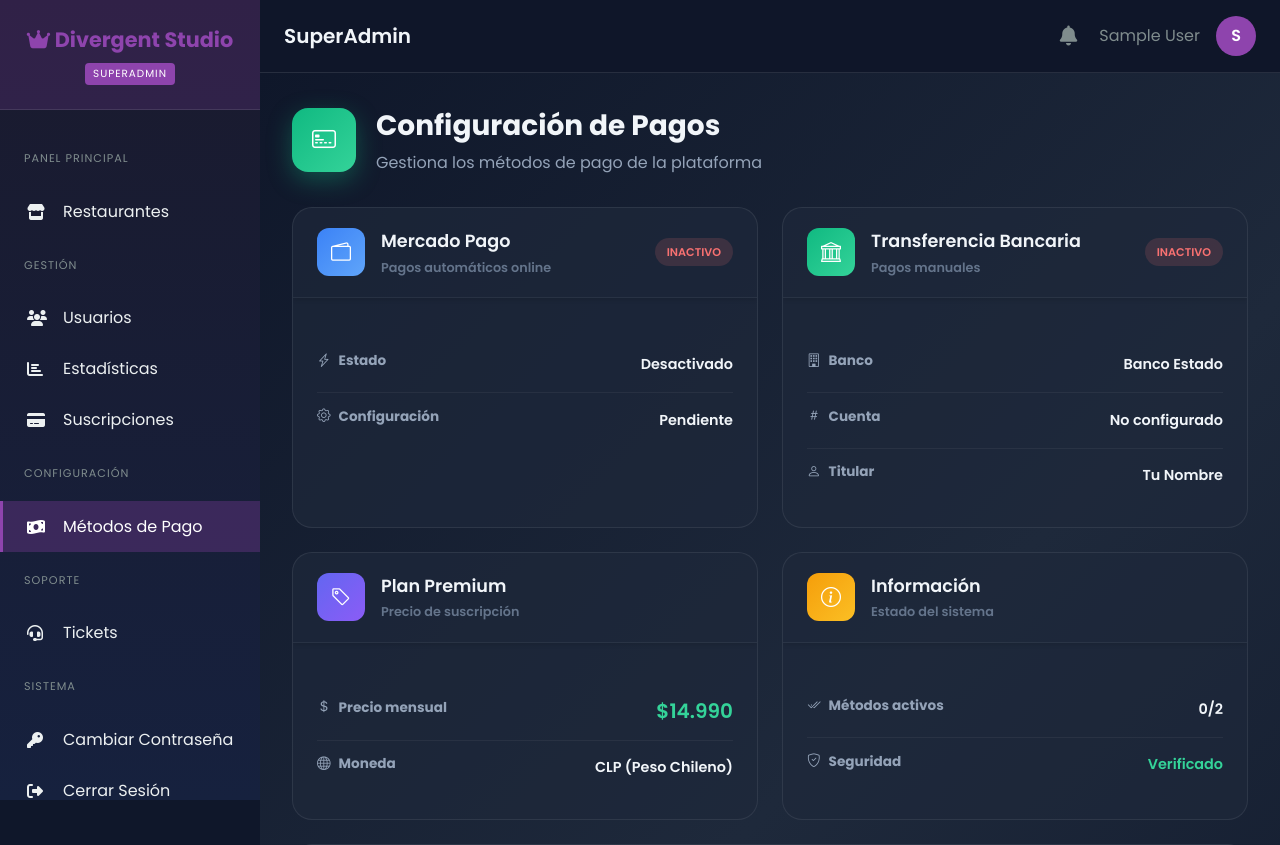
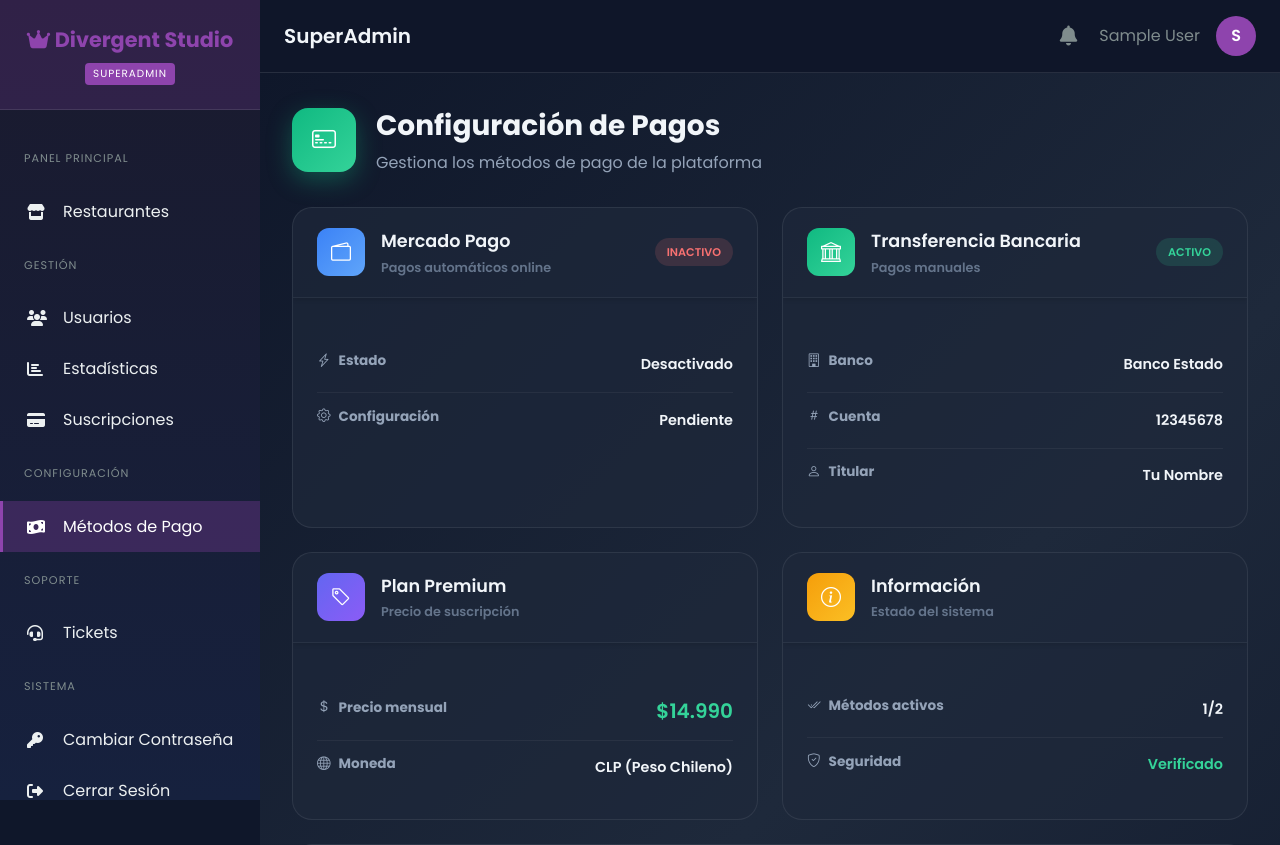
Before and after one commit to Jesus1025/MiMen-digital.cl, a Flask app: page /superadmin/config/pagos in a window 1280 px wide. Shown: the top 845 px of the page. Run offline with Flask 3, Linux system fonts and the light colour scheme; the visitor is signed in with stand-in values (Sample User, id 1); data comes from the database, SQL or seed files in the repository; data that the repository does not hold is empty; parts of the project's set-up code (start-up, migrations or seed data) failed here and were passed over; some libraries are stand-ins or nearby versions.

Commit message:
Add files via upload

```diff
--- a/mimenudigital/app_menu.py
+++ b/mimenudigital/app_menu.py
@@ -3676,18 +3676,21 @@
     """Responder a un ticket de soporte."""
     ticket_id = request.form.get('ticket_id')
     respuesta = request.form.get('respuesta', '').strip()
+    nuevo_estado = request.form.get('nuevo_estado', 'respondido')
     enviar_email = request.form.get('enviar_email') == 'on'
-    cerrar_ticket = request.form.get('cerrar_ticket') == 'on'
 
     if not ticket_id or not respuesta:
         flash('Faltan datos requeridos', 'error')
         return redirect(url_for('superadmin_tickets'))
 
+    # Validar estado
+    estados_validos = ['abierto', 'en_proceso', 'respondido', 'cerrado']
+    if nuevo_estado not in estados_validos:
+        nuevo_estado = 'respondido'
+
     db = get_db()
     try:
         with db.cursor() as cur:
-            nuevo_estado = 'cerrado' if cerrar_ticket else 'respondido'
-
             cur.execute('''
                 UPDATE tickets_soporte
                 SET respuesta = %s,
--- a/mimenudigital/templates/superadmin/config_pagos.html
+++ b/mimenudigital/templates/superadmin/config_pagos.html
@@ -433,18 +433,18 @@
                         <p>Pagos automáticos online</p>
                     </div>
                 </div>
-                <span class="badge {{ 'active' if config.mercado_pago_activo else 'inactive' }}">
-                    {{ 'Activo' if config.mercado_pago_activo else 'Inactivo' }}
+                <span class="badge {{ 'active' if config.mercadopago_activo == 'true' else 'inactive' }}">
+                    {{ 'Activo' if config.mercadopago_activo == 'true' else 'Inactivo' }}
                 </span>
             </div>
             <div class="card-body">
                 <div class="info-row">
                     <span class="label"><i class="bi bi-lightning-charge"></i> Estado</span>
-                    <span class="value">{{ 'Operativo' if config.mercado_pago_activo else 'Desactivado' }}</span>
+                    <span class="value">{{ 'Operativo' if config.mercadopago_activo == 'true' else 'Desactivado' }}</span>
                 </div>
                 <div class="info-row">
                     <span class="label"><i class="bi bi-gear"></i> Configuración</span>
-                    <span class="value">{{ 'API Configurada' if config.mercado_pago_activo else 'Pendiente' }}</span>
+                    <span class="value">{{ 'API Configurada' if config.mercadopago_activo == 'true' else 'Pendiente' }}</span>
                 </div>
             </div>
         </div>
@@ -459,8 +459,8 @@
                         <p>Pagos manuales</p>
                     </div>
                 </div>
-                <span class="badge {{ 'active' if config.transferencia_activo else 'inactive' }}">
-                    {{ 'Activo' if config.transferencia_activo else 'Inactivo' }}
+                <span class="badge {{ 'active' if config.deposito_activo == 'true' else 'inactive' }}">
+                    {{ 'Activo' if config.deposito_activo == 'true' else 'Inactivo' }}
                 </span>
             </div>
             <div class="card-body">
@@ -516,7 +516,7 @@
             <div class="card-body">
                 <div class="info-row">
                     <span class="label"><i class="bi bi-check2-all"></i> Métodos activos</span>
-                    <span class="value">{{ (1 if config.mercado_pago_activo else 0) + (1 if config.transferencia_activo else 0) }}/2</span>
+                    <span class="value">{{ (1 if config.mercadopago_activo == 'true' else 0) + (1 if config.deposito_activo == 'true' else 0) }}/2</span>
                 </div>
                 <div class="info-row">
                     <span class="label"><i class="bi bi-shield-check"></i> Seguridad</span>
@@ -546,7 +546,7 @@
                     </div>
                 </div>
                 <label class="toggle-switch">
-                    <input type="checkbox" name="mercado_pago_activo" {{ 'checked' if config.mercado_pago_activo else '' }}>
+                    <input type="checkbox" name="mercadopago_activo" {{ 'checked' if config.mercadopago_activo == 'true' else '' }}>
                     <span class="toggle-slider"></span>
                 </label>
             </div>
@@ -559,7 +559,7 @@
                     </div>
                 </div>
                 <label class="toggle-switch">
-                    <input type="checkbox" name="transferencia_activo" {{ 'checked' if config.transferencia_activo else '' }}>
+                    <input type="checkbox" name="deposito_activo" {{ 'checked' if config.deposito_activo == 'true' else '' }}>
                     <span class="toggle-slider"></span>
                 </label>
             </div>
```
Also changed, not shown: mimenudigital/templates/superadmin/tickets.html (+24 -23 lines), mimenudigital/migrations/008_create_configuracion_global.sql.
